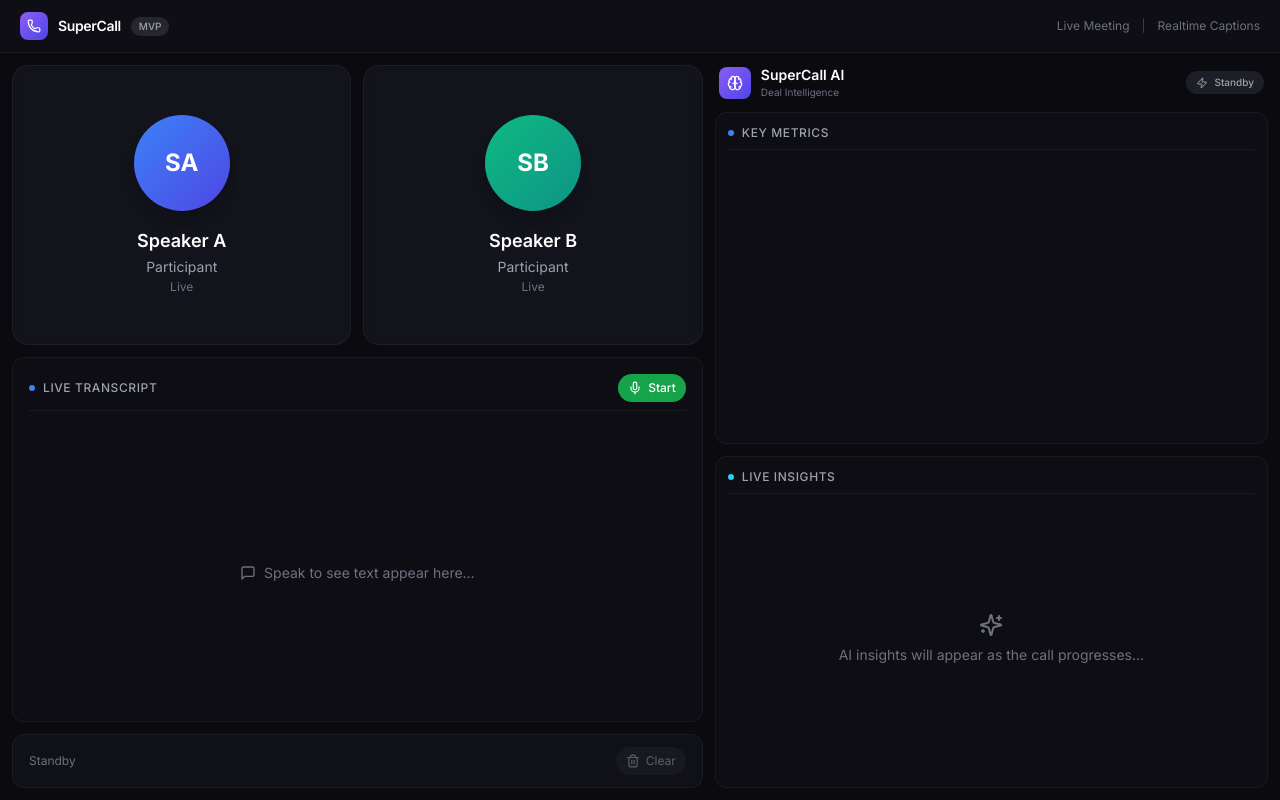
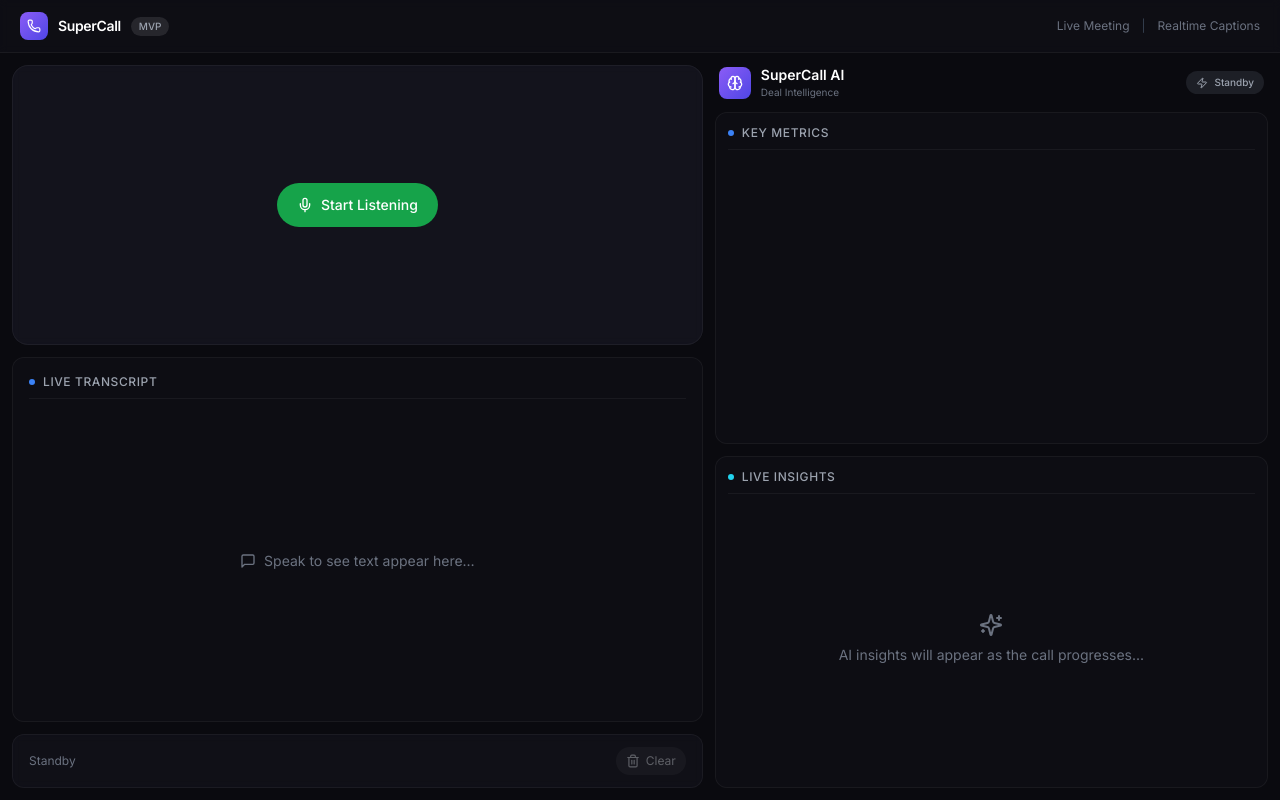
Before and after one commit to hansel-7/supercall, a React (Vite) app in the folder MVP/: page / in a window 1280 px wide. Built offline with nearby package versions, Linux system fonts and the light colour scheme.

Commit message:
Update UI

```diff
--- a/MVP/src/components/CallScreenMvp.jsx
+++ b/MVP/src/components/CallScreenMvp.jsx
@@ -1,5 +1,4 @@
 import { Mic, MicOff, Trash2 } from 'lucide-react';
-import CallerTile from './CallerTile';
 import LiveTranscriptStream from './LiveTranscriptStream';
 
 export default function CallScreenMvp({
@@ -13,21 +12,25 @@
 }) {
   return (
     <div className="flex flex-col h-full gap-3">
-      <div className="grid grid-cols-2 gap-3 flex-shrink-0">
-        <CallerTile
-          name="Speaker A"
-          role="Participant"
-          company="Live"
-          speaker="vc"
-          isSpeaking={false}
-        />
-        <CallerTile
-          name="Speaker B"
-          role="Participant"
-          company="Live"
-          speaker="founder"
-          isSpeaking={false}
-        />
+      <div className="flex-shrink-0 bg-surface-700/60 backdrop-blur-sm border border-white/5 rounded-2xl p-6 min-h-[280px] flex items-center justify-center">
+        {!listening ? (
+          <button
+            type="button"
+            onClick={onStart}
+            disabled={!supported}
+            className="inline-flex items-center gap-2 px-5 py-3 rounded-full bg-green-600 hover:bg-green-500 disabled:opacity-40 text-white text-sm font-medium"
+          >
+            <Mic className="w-4 h-4" /> Start Listening
+          </button>
+        ) : (
+          <button
+            type="button"
+            onClick={onStop}
+            className="inline-flex items-center gap-2 px-5 py-3 rounded-full bg-red-600 hover:bg-red-500 text-white text-sm font-medium"
+          >
+            <MicOff className="w-4 h-4" /> Stop Listening
+          </button>
+        )}
       </div>
 
       <div className="flex-1 min-h-0 bg-surface-800/40 rounded-xl border border-white/5 p-4">
@@ -36,24 +39,6 @@
             <div className="w-1.5 h-1.5 rounded-full bg-accent-blue" />
             <span className="text-xs font-medium text-gray-400 uppercase tracking-wider">Live Transcript</span>
           </div>
-          {!listening ? (
-            <button
-              type="button"
-              onClick={onStart}
-              disabled={!supported}
-              className="inline-flex items-center gap-1.5 px-2.5 py-1.5 rounded-full bg-green-600 hover:bg-green-500 disabled:opacity-40 text-white text-xs font-medium"
-            >
-              <Mic className="w-3.5 h-3.5" /> Start
-            </button>
-          ) : (
-            <button
-              type="button"
-              onClick={onStop}
-              className="inline-flex items-center gap-1.5 px-2.5 py-1.5 rounded-full bg-red-600 hover:bg-red-500 text-white text-xs font-medium"
-            >
-              <MicOff className="w-3.5 h-3.5" /> Stop
-            </button>
-          )}
         </div>
         <div className="h-[calc(100%-2rem)] overflow-hidden">
           <LiveTranscriptStream lines={lines} interim={interim} />
```
